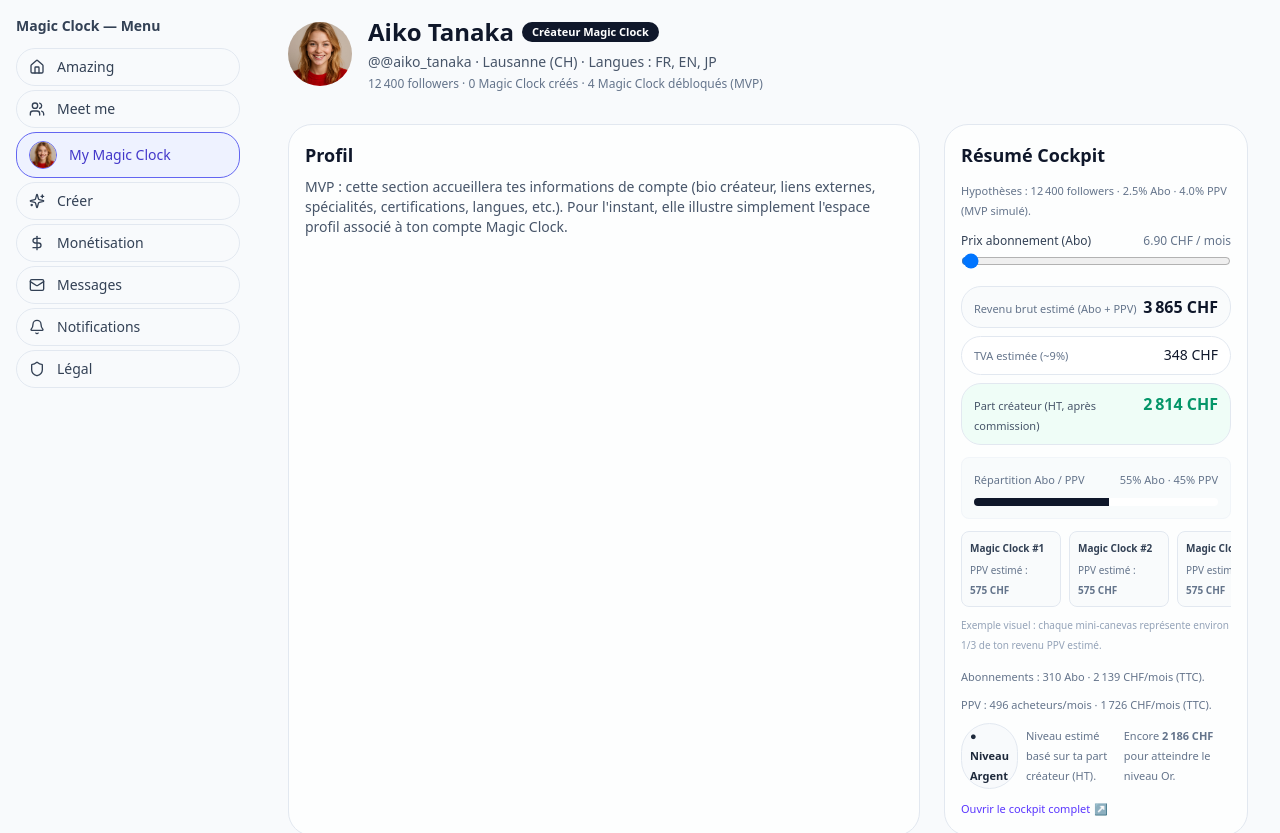
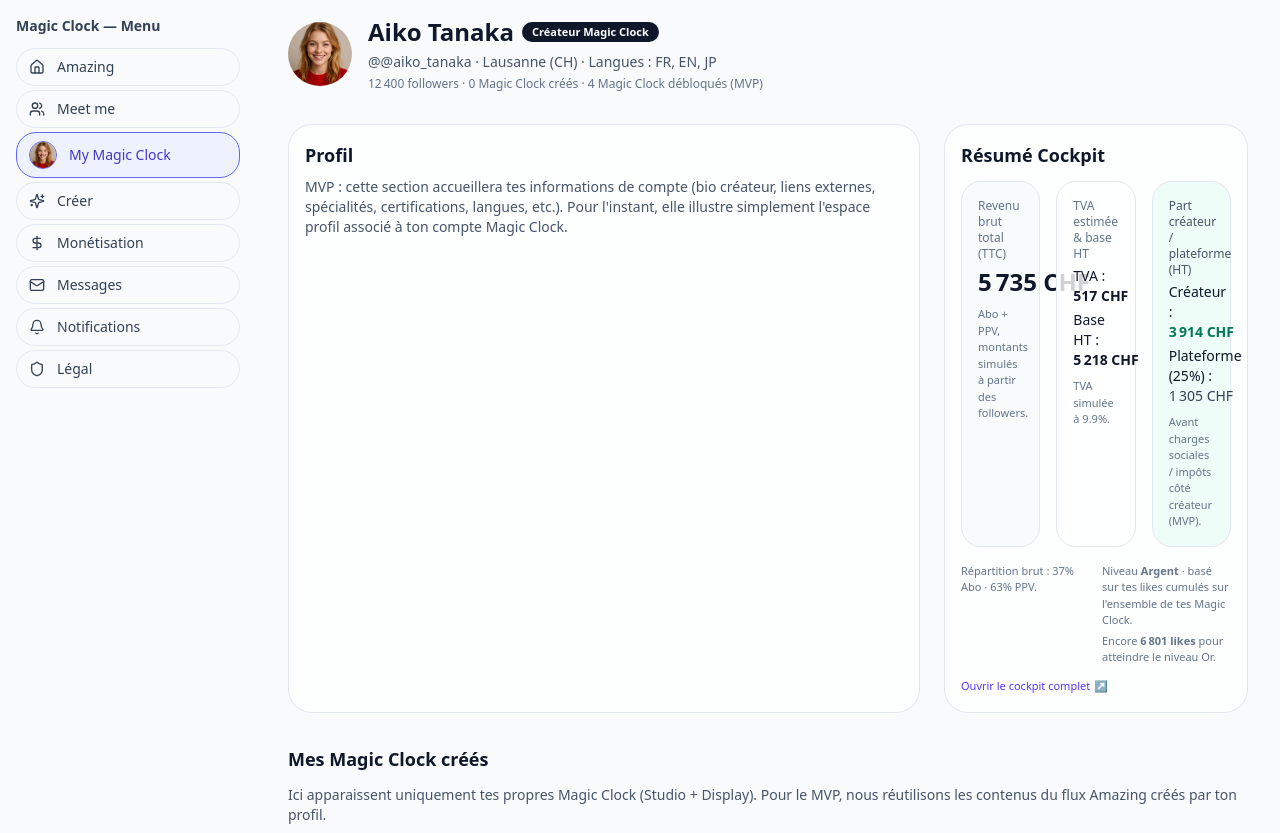
Before and after one commit to welcome-magic-clock/magic-clock-web-mvp, a Next.js app: page /mymagic in a window 1280 px wide. Shown: the top 833 px of the page. Built offline with nearby package versions, Linux system fonts and the light colour scheme.

Commit message:
Update Cockpit.tsx

```diff
--- a/features/monet/Cockpit.tsx
+++ b/features/monet/Cockpit.tsx
@@ -1,14 +1,69 @@
 "use client";
 
-import { useMemo, useState } from "react";
-import { COMMISSION_RATE } from "@/core/config/constants";
+import React from "react";
+
+// ─────────────────────────────────────────────────────────────
+// Types & helpers
+// ─────────────────────────────────────────────────────────────
 
 export type CockpitMode = "full" | "compact";
 
 type CockpitProps = {
   mode?: CockpitMode;
-  followers?: number;
+
+  // Donnée de base (toujours requise)
+  followers: number;
+
+  // 🔹 Overrides optionnels (réalité Abo/PPV ou autre scénario)
+  aboConvPct?: number;    // % followers → abonnés
+  ppvConvPct?: number;    // % followers → acheteurs PPV
+
+  aboPriceTtc?: number;   // Prix abo TTC / mois
+  ppvPriceTtc?: number;   // Prix PPV TTC
+  ppvPerBuyer?: number;   // PPV par acheteur / mois
+
+  vatRate?: number;       // Taux de TVA (ex: 0.081)
+  likes?: number;         // Likes cumulés pour le palier Bronze/Argent/Or
 };
+
+type TierId = "BRONZE" | "SILVER" | "GOLD";
+
+type Tier = {
+  id: TierId;
+  label: string;
+  rate: number; // part plateforme, ex: 0.30 = 30 %
+  minLikes: number;
+  maxLikes?: number;
+};
+
+const TIERS: Tier[] = [
+  {
+    id: "BRONZE",
+    label: "Bronze",
+    rate: 0.3,
+    minLikes: 0,
+    maxLikes: 1000,
+  },
+  {
+    id: "SILVER",
+    label: "Argent",
+    rate: 0.25,
+    minLikes: 1001,
+    maxLikes: 10000,
+  },
+  {
+    id: "GOLD",
+    label: "Or",
+    rate: 0.2,
+    minLikes: 10001,
+  },
+];
+
+function getTierFromLikes(likes: number): Tier {
+  if (likes > 10000) return TIERS[2]; // Or
+  if (likes > 1000) return TIERS[1];  // Argent
+  return TIERS[0];                    // Bronze
+}
 
 function formatMoney(amount: number, currency = "CHF") {
   if (!Number.isFinite(amount)) return "-";
@@ -19,312 +74,76 @@ function formatMoney(amount: number, currency = "CHF") {
   }).format(amount);
 }
 
-function clamp(value: number, min: number, max: number) {
-  return Math.min(max, Math.max(min, value));
-}
-
-type TierKey = "bronze" | "silver" | "gold";
-
-type TierInfo = {
-  key: TierKey;
-  label: string;
-  colorClass: string;
-  nextLabel?: string;
-  missingToNext?: number;
-};
-
-function computeTier(creatorShare: number): TierInfo {
-  if (!Number.isFinite(creatorShare) || creatorShare <= 0) {
-    return {
-      key: "bronze",
-      label: "Niveau Bronze (départ)",
-      colorClass:
-        "bg-amber-50 text-amber-700 border border-amber-200",
-      nextLabel: "Argent",
-      missingToNext: 1000,
-    };
-  }
-
-  if (creatorShare < 1000) {
-    return {
-      key: "bronze",
-      label: "Niveau Bronze",
-      colorClass:
-        "bg-amber-50 text-amber-700 border border-amber-200",
-      nextLabel: "Argent",
-      missingToNext: 1000 - creatorShare,
-    };
-  }
-
-  if (creatorShare < 5000) {
-    return {
-      key: "silver",
-      label: "Niveau Argent",
-      colorClass:
-        "bg-slate-50 text-slate-800 border border-slate-200",
-      nextLabel: "Or",
-      missingToNext: 5000 - creatorShare,
-    };
-  }
-
-  return {
-    key: "gold",
-    label: "Niveau Or",
-    colorClass:
-      "bg-emerald-50 text-emerald-700 border border-emerald-200",
-  };
-}
+// ─────────────────────────────────────────────────────────────
+// Cockpit
+// ─────────────────────────────────────────────────────────────
 
 export default function Cockpit({
   mode = "compact",
-  followers = 12400,
+  followers,
+  aboConvPct: aboConvPctOverride,
+  ppvConvPct: ppvConvPctOverride,
+  aboPriceTtc: aboPriceTtcOverride,
+  ppvPriceTtc: ppvPriceTtcOverride,
+  ppvPerBuyer: ppvPerBuyerOverride,
+  vatRate: vatRateOverride,
+  likes: likesOverride,
 }: CockpitProps) {
-  // Hypothèses standard Magic Clock (MVP)
-  const aboConvPct = 2.5;
-  const ppvConvPct = 4.0;
+  // 🔹 Defaults Magic Clock (MVP) quand on n’a pas de données réelles
+  const aboConvPct = aboConvPctOverride ?? 2.5;  // 2.5 % Abo
+  const ppvConvPct = ppvConvPctOverride ?? 4.0;  // 4.0 % PPV
 
-  // 🔹 Nouveau : prix d’abonnement réglable dans le cockpit
-  const [aboPrice, setAboPrice] = useState<number>(6.9); // CHF / mois
+  const aboPriceTtc = aboPriceTtcOverride ?? 6.9;   // CHF / mois
+  const ppvPriceTtc = ppvPriceTtcOverride ?? 7.25;  // CHF
+  const ppvPerBuyer = ppvPerBuyerOverride ?? 1.0;
 
-  const ppvPrice = 2.9; // CHF
-  const ppvPerBuyer = 1.2;
-  const vatRate = 0.09; // 9% TVA (exemple)
+  const vatRate = vatRateOverride ?? 0.099;  // ≈ 9 % par défaut (simu)
+  const likes = likesOverride ?? 3200;
 
-  const {
-    aboSubs,
-    ppvBuyers,
-    mrr,
-    ppv,
-    gross,
-    vatAmount,
-    netBase,
-    platformShare,
-    creatorShare,
-    aboSharePct,
-    ppvSharePct,
-  } = useMemo(() => {
-    const aboSubsCalc = (followers * aboConvPct) / 100;
-    const ppvBuyersCalc = (followers * ppvConvPct) / 100;
+  const safeFollowers = Math.max(0, followers);
 
-    const mrrCalc = aboSubsCalc * aboPrice;
-    const ppvCalc = ppvBuyersCalc * ppvPrice * ppvPerBuyer;
-    const grossCalc = mrrCalc + ppvCalc;
+  const aboSubs = Math.round((safeFollowers * aboConvPct) / 100);
+  const ppvBuyers = Math.round((safeFollowers * ppvConvPct) / 100);
 
-    const vatAmountCalc = grossCalc * vatRate;
-    const netBaseCalc = grossCalc - vatAmountCalc;
+  const grossAbos = aboSubs * aboPriceTtc;
+  const grossPpv = ppvBuyers * ppvPriceTtc * ppvPerBuyer;
+  const grossTotal = grossAbos + grossPpv;
 
-    const platformShareCalc = netBaseCalc * COMMISSION_RATE;
-    const creatorShareCalc = netBaseCalc - platformShareCalc;
+  const netBase = grossTotal > 0 ? grossTotal / (1 + vatRate) : 0;
+  const vatAmount = grossTotal - netBase;
 
-    const aboSharePctCalc =
-      grossCalc > 0 ? (mrrCalc / grossCalc) * 100 : 0;
-    const ppvSharePctCalc =
-      grossCalc > 0 ? 100 - aboSharePctCalc : 0;
+  const tier = getTierFromLikes(likes);
+  const platformShareNet = netBase * tier.rate;
+  const creatorShareNet = netBase - platformShareNet;
 
-    return {
-      aboSubs: aboSubsCalc,
-      ppvBuyers: ppvBuyersCalc,
-      mrr: mrrCalc,
-      ppv: ppvCalc,
-      gross: grossCalc,
-      vatAmount: vatAmountCalc,
-      netBase: netBaseCalc,
-      platformShare: platformShareCalc,
-      creatorShare: creatorShareCalc,
-      aboSharePct: aboSharePctCalc,
-      ppvSharePct: ppvSharePctCalc,
-    };
-  }, [followers, aboPrice]);
+  const aboSharePct =
+    grossTotal > 0 ? Math.round((grossAbos / grossTotal) * 100) : 0;
+  const ppvSharePct = grossTotal > 0 ? 100 - aboSharePct : 0;
 
-  const tier = computeTier(creatorShare);
-  const miniPpvShare = ppv > 0 ? ppv / 3 : 0;
+  const nextTier =
+    tier.id === "BRONZE"
+      ? TIERS[1]
+      : tier.id === "SILVER"
+      ? TIERS[2]
+      : null;
 
-  const renderMiniPpvRow = () => (
-    <div className="mt-2 space-y-1">
-      <div className="flex gap-2 overflow-x-auto pb-1">
-        {[1, 2, 3].map((idx) => (
-          <div
-            key={idx}
-            className="min-w-[100px] flex-1 rounded-lg border border-slate-200 bg-slate-50/80 px-2 py-1.5"
-          >
-            <p className="truncate text-[10px] font-semibold text-slate-700">
-              Magic Clock #{idx}
-            </p>
-            <p className="mt-0.5 text-[10px] text-slate-500">
-              PPV estimé :{" "}
-              <span className="font-semibold">
-                {formatMoney(miniPpvShare)}
-              </span>
-            </p>
-          </div>
-        ))}
-      </div>
-      <p className="text-[10px] text-slate-400">
-        Exemple visuel : chaque mini-canevas représente environ 1/3
-        de ton revenu PPV estimé.
-      </p>
-    </div>
-  );
+  const remainingLikes =
+    nextTier && nextTier.minLikes > likes
+      ? nextTier.minLikes - likes
+      : 0;
 
-  // ─────────────────────────────────────────────────────────────
-  // MODE COMPACT : pour My Magic Clock
-  // ─────────────────────────────────────────────────────────────
-  if (mode === "compact") {
-    return (
-      <div className="space-y-3 text-sm">
-        <p className="text-[11px] text-slate-500">
-          Hypothèses :{" "}
-          {followers.toLocaleString("fr-CH")} followers ·{" "}
-          {aboConvPct.toFixed(1)}% Abo ·{" "}
-          {ppvConvPct.toFixed(1)}% PPV (MVP simulé).
-        </p>
+  const isCompact = mode === "compact";
 
-        {/* Slider prix Abo (compact) */}
-        <div className="space-y-1">
-          <div className="flex items-center justify-between text-xs">
-            <span className="font-medium text-slate-700">
-              Prix abonnement (Abo)
-            </span>
-            <span className="text-slate-500">
-              {aboPrice.toFixed(2)} CHF / mois
-            </span>
-          </div>
-          <input
-            type="range"
-            min={0.99}
-            max={999}
-            step={0.5}
-            value={aboPrice}
-            onChange={(e) =>
-              setAboPrice(clamp(Number(e.target.value), 0.99, 999))
-            }
-            className="w-full"
-          />
-        </div>
-
-        <div className="grid gap-2">
-          <div className="flex items-baseline justify-between rounded-xl border border-slate-200 bg-slate-50/80 px-3 py-2">
-            <span className="text-[11px] text-slate-500">
-              Revenu brut estimé (Abo + PPV)
-            </span>
-            <span className="text-base font-semibold">
-              {formatMoney(gross)}
-            </span>
-          </div>
-
-          <div className="flex items-baseline justify-between rounded-xl border border-slate-200 bg-white/80 px-3 py-2">
-            <span className="text-[11px] text-slate-500">
-              TVA estimée (~9%)
-            </span>
-            <span className="text-sm">
-              {formatMoney(vatAmount)}
-            </span>
-          </div>
-
-          <div className="flex items-baseline justify-between rounded-xl border border-slate-200 bg-emerald-50/80 px-3 py-2">
-            <span className="text-[11px] text-slate-600">
-              Part créateur (HT, après commission)
-            </span>
-            <span className="text-base font-semibold text-emerald-600">
-              {formatMoney(creatorShare)}
-            </span>
-          </div>
-        </div>
-
-        {/* Mini-graph Abo / PPV */}
-        <div className="mt-1 space-y-2 rounded-lg border border-slate-100 bg-slate-50/80 p-3">
-          <div className="flex items-center justify-between text-[11px] text-slate-500">
-            <span>Répartition Abo / PPV</span>
-            <span>
-              {aboSharePct.toFixed(0)}% Abo ·{" "}
-              {ppvSharePct.toFixed(0)}% PPV
-            </span>
-          </div>
-          <div className="h-2 w-full overflow-hidden rounded-full bg-white">
-            <div
-              className="h-full bg-slate-900"
-              style={{ width: `${aboSharePct}%` }}
-            />
-          </div>
-        </div>
-
-        {/* Mini-canevas PPV dans le cockpit compact */}
-        {renderMiniPpvRow()}
-
-        {/* Détail textes + pastille Bronze/Argent/Or */}
-        <div className="space-y-2 text-[11px] text-slate-500">
-          <p>
-            Abonnements :{" "}
-            {aboSubs.toLocaleString("fr-CH")} Abo ·{" "}
-            {formatMoney(mrr)}/mois (TTC).
-          </p>
-          <p>
-            PPV :{" "}
-            {ppvBuyers.toLocaleString("fr-CH")} acheteurs/mois ·{" "}
-            {formatMoney(ppv)}/mois (TTC).
-          </p>
-
-          <div className="flex flex-col gap-1 sm:flex-row sm:items-center sm:justify-between">
-            <div className="flex items-center gap-2">
-              <span
-                className={`inline-flex items-center gap-1 rounded-full px-2 py-0.5 text-[11px] font-semibold ${tier.colorClass}`}
-              >
-                ● {tier.label}
-              </span>
-              <span>
-                Niveau estimé basé sur ta part créateur (HT).
-              </span>
-            </div>
-            {tier.missingToNext && tier.nextLabel && (
-              <span className="text-right sm:text-left">
-                Encore{" "}
-                <strong>
-                  {formatMoney(tier.missingToNext)}
-                </strong>{" "}
-                pour atteindre le niveau {tier.nextLabel}.
-              </span>
-            )}
-          </div>
-        </div>
-      </div>
-    );
-  }
-
-  // ─────────────────────────────────────────────────────────────
-  // MODE FULL : pour la page Monétisation
-  // ─────────────────────────────────────────────────────────────
   return (
     <div className="space-y-4">
-      {/* Slider prix Abo en haut du cockpit full */}
-      <div className="space-y-1">
-        <div className="flex items-center justify-between text-xs">
-          <span className="font-medium text-slate-700">
-            Prix abonnement (Abo) — réglage cockpit
-          </span>
-          <span className="text-slate-500">
-            {aboPrice.toFixed(2)} CHF / mois
-          </span>
-        </div>
-        <input
-          type="range"
-          min={0.99}
-          max={999}
-          step={0.5}
-          value={aboPrice}
-          onChange={(e) =>
-            setAboPrice(clamp(Number(e.target.value), 0.99, 999))
-          }
-          className="w-full"
-        />
-      </div>
-
+      {/* 3 lignes principales */}
       <div className="grid grid-cols-1 gap-4 lg:grid-cols-3">
         <div className="rounded-xl border border-slate-200 bg-slate-50/80 p-4">
           <p className="text-xs text-slate-500">
             Revenu brut total (TTC)
           </p>
           <p className="mt-1 text-2xl font-semibold">
-            {formatMoney(gross)}
+            {formatMoney(grossTotal)}
           </p>
           <p className="mt-2 text-[11px] text-slate-500">
             Abo + PPV, montants simulés à partir des followers.
@@ -333,7 +152,7 @@ export default function Cockpit({
 
         <div className="rounded-xl border border-slate-200 bg-white/80 p-4">
           <p className="text-xs text-slate-500">
-            TVA estimée & base HT
+            TVA estimée &amp; base HT
           </p>
           <p className="mt-1 text-sm">
             TVA :{" "}
@@ -355,13 +174,13 @@ export default function Cockpit({
           <p className="mt-1 text-sm">
             Créateur :{" "}
             <span className="font-semibold text-emerald-700">
-              {formatMoney(creatorShare)}
+              {formatMoney(creatorShareNet)}
             </span>
           </p>
           <p className="mt-1 text-sm">
-            Plateforme ({Math.round(COMMISSION_RATE * 100)}%) :{" "}
+            Plateforme ({Math.round(tier.rate * 100)}%) :{" "}
             <span className="font-medium text-slate-700">
-              {formatMoney(platformShare)}
+              {formatMoney(platformShareNet)}
             </span>
           </p>
           <p className="mt-2 text-[11px] text-slate-500">
@@ -370,36 +189,53 @@ export default function Cockpit({
         </div>
       </div>
 
-      {/* Mini-canevas PPV dans le cockpit full */}
-      {renderMiniPpvRow()}
-
+      {/* Détail Abo / PPV + méritocratie likes */}
       <div className="grid gap-3 text-[11px] text-slate-500 sm:grid-cols-2">
         <div className="space-y-1">
+          {!isCompact && (
+            <>
               <p>
                 Abonnements :{" "}
-            {aboSubs.toLocaleString("fr-CH")} Abo ·{" "}
-            {formatMoney(mrr)}/mois (TTC).
+                <span className="font-semibold">
+                  {aboSubs.toLocaleString("fr-CH")} Abo
+                </span>{" "}
+                · {formatMoney(grossAbos)}/mois (TTC).
               </p>
               <p>
                 PPV :{" "}
-            {ppvBuyers.toLocaleString("fr-CH")} acheteurs/mois ·{" "}
-            {formatMoney(ppv)}/mois (TTC).
+                <span className="font-semibold">
+                  {ppvBuyers.toLocaleString("fr-CH")} acheteurs/mois
+                </span>{" "}
+                · {formatMoney(grossPpv)}/mois (TTC).
+              </p>
+            </>
+          )}
+          <p>
+            Répartition brut : {aboSharePct}% Abo · {ppvSharePct}% PPV.
           </p>
         </div>
+
         <div className="space-y-1">
           <p>
-            Répartition brut :{" "}
-            {aboSharePct.toFixed(0)}% Abo ·{" "}
-            {ppvSharePct.toFixed(0)}% PPV.
+            Niveau{" "}
+            <span className="font-semibold">{tier.label}</span> · basé
+            sur tes likes cumulés sur l&apos;ensemble de tes Magic
+            Clock.
           </p>
+          {nextTier ? (
             <p>
-            Niveau :{" "}
-            <span
-              className={`inline-flex items-center gap-1 rounded-full px-2 py-0.5 font-semibold ${tier.colorClass}`}
-            >
-              ● {tier.label}
-            </span>
+              Encore{" "}
+              <span className="font-semibold">
+                {remainingLikes.toLocaleString("fr-CH")} likes
+              </span>{" "}
+              pour atteindre le niveau {nextTier.label}.
             </p>
+          ) : (
+            <p>
+              Tu as atteint le palier maximum grâce à tes likes cumulés
+              sur toutes tes créations Magic Clock.
+            </p>
+          )}
         </div>
       </div>
     </div>
```
Lines whose indentation alone changed are shown as unchanged.
